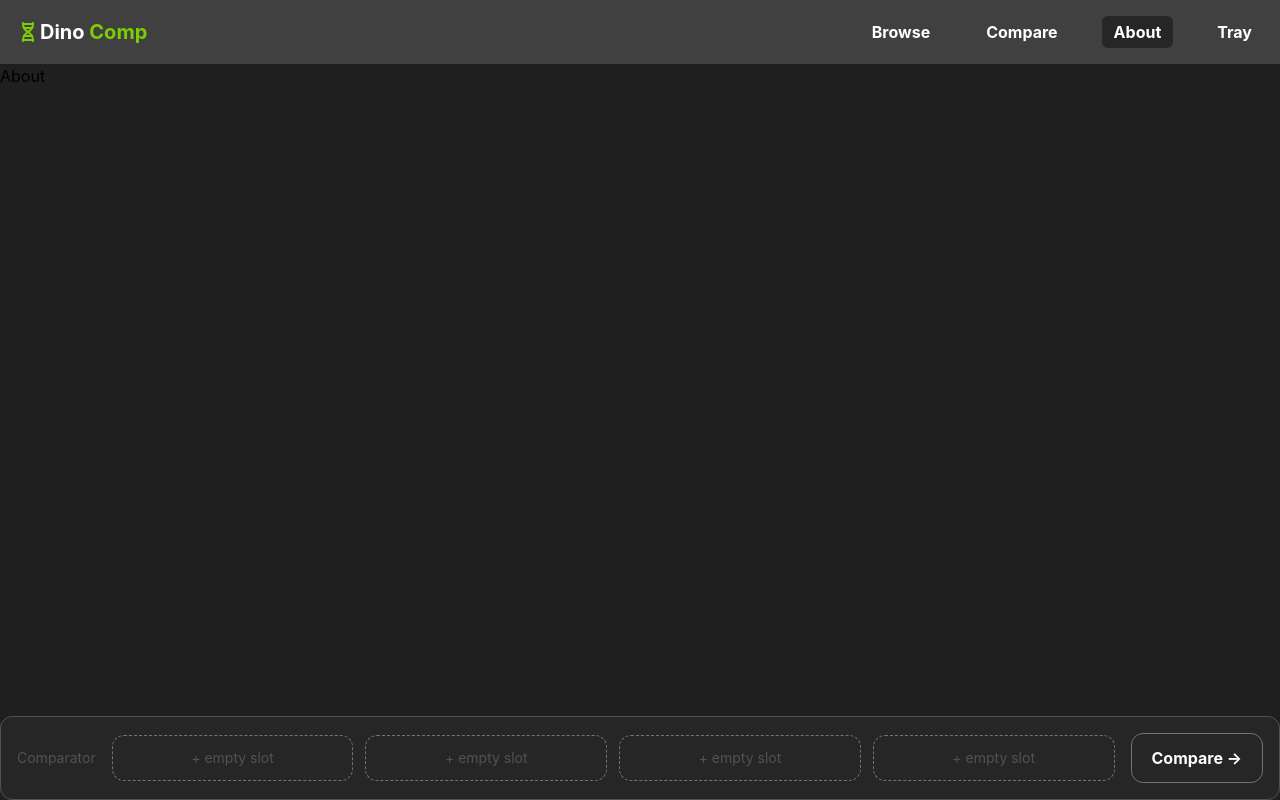
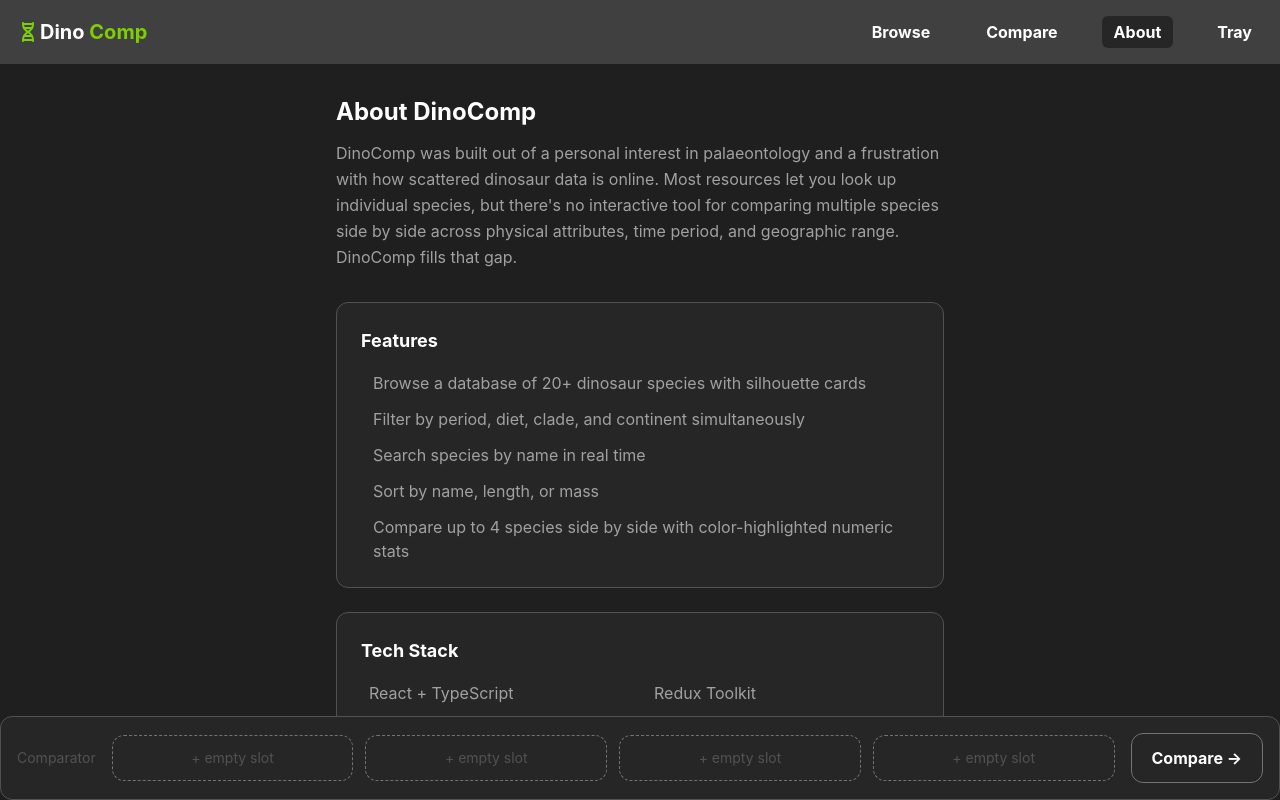
Before and after one commit to masonb03/dinocomp, a React (Vite) app: page /about in a window 1280 px wide. Built offline with nearby package versions, Linux system fonts and the light colour scheme; no server answers; the database is empty.

Commit message:
Enhance About page with detailed description and features list

```diff
--- a/src/pages/About.tsx
+++ b/src/pages/About.tsx
@@ -1,7 +1,63 @@
-
 const About = () => {
   return (
-    <div>About</div>
+    <div className="h-[calc(100vh-120px)] overflow-y-auto">
+      <div className="max-w-2xl mx-auto p-8">
+
+        <div className="mb-8">
+          <h1 className="text-2xl font-bold text-white mb-3">About DinoComp</h1>
+          <p className="text-neutral-400 leading-relaxed">
+            DinoComp was built out of a personal interest in palaeontology and a frustration with how scattered dinosaur data is online. Most resources let you look up individual species, but there's no interactive tool for comparing multiple species side by side across physical attributes, time period, and geographic range. DinoComp fills that gap.
+          </p>
+        </div>
+
+        <div className="bg-neutral-800 border border-neutral-600 rounded-xl p-6 mb-6">
+          <h2 className="text-lg font-bold text-white mb-4">Features</h2>
+          <ul className="space-y-3">
+            <li className="flex items-start gap-3 text-neutral-400">
+              <i className="ti ti-search text-green-500 mt-0.5" aria-hidden="true"></i>
+              Browse a database of 20+ dinosaur species with silhouette cards
+            </li>
+            <li className="flex items-start gap-3 text-neutral-400">
+              <i className="ti ti-filter text-green-500 mt-0.5" aria-hidden="true"></i>
+              Filter by period, diet, clade, and continent simultaneously
+            </li>
+            <li className="flex items-start gap-3 text-neutral-400">
+              <i className="ti ti-letter-case text-green-500 mt-0.5" aria-hidden="true"></i>
+              Search species by name in real time
+            </li>
+            <li className="flex items-start gap-3 text-neutral-400">
+              <i className="ti ti-arrows-sort text-green-500 mt-0.5" aria-hidden="true"></i>
+              Sort by name, length, or mass
+            </li>
+            <li className="flex items-start gap-3 text-neutral-400">
+              <i className="ti ti-layout-columns text-green-500 mt-0.5" aria-hidden="true"></i>
+              Compare up to 4 species side by side with color-highlighted numeric stats
+            </li>
+          </ul>
+        </div>
+
+        <div className="bg-neutral-800 border border-neutral-600 rounded-xl p-6 mb-6">
+          <h2 className="text-lg font-bold text-white mb-4">Tech Stack</h2>
+          <div className="grid grid-cols-2 gap-3">
+            {['React + TypeScript', 'Redux Toolkit', 'Firebase Firestore', 'Tailwind CSS', 'Vite', 'React Router'].map(tech => (
+              <div key={tech} className="flex items-center gap-2 text-neutral-400">
+                <i className="ti ti-check text-green-500" aria-hidden="true"></i>
+                {tech}
+              </div>
+            ))}
+          </div>
+        </div>
+        <a
+          href="https://github.com/masonb03/dinocomp"
+          target="_blank"
+          rel="noreferrer"
+          className="inline-flex items-center gap-2 border border-neutral-600 hover:bg-neutral-800 transition text-white font-bold p-3 px-5 rounded-xl">
+          <i className="ti ti-brand-github" aria-hidden="true"></i>
+          View on GitHub
+        </a>
+
+      </div>
+    </div>
   )
 }
 
```
Also changed, not shown: 1 other file (tests, documents, lock files or other folders).
